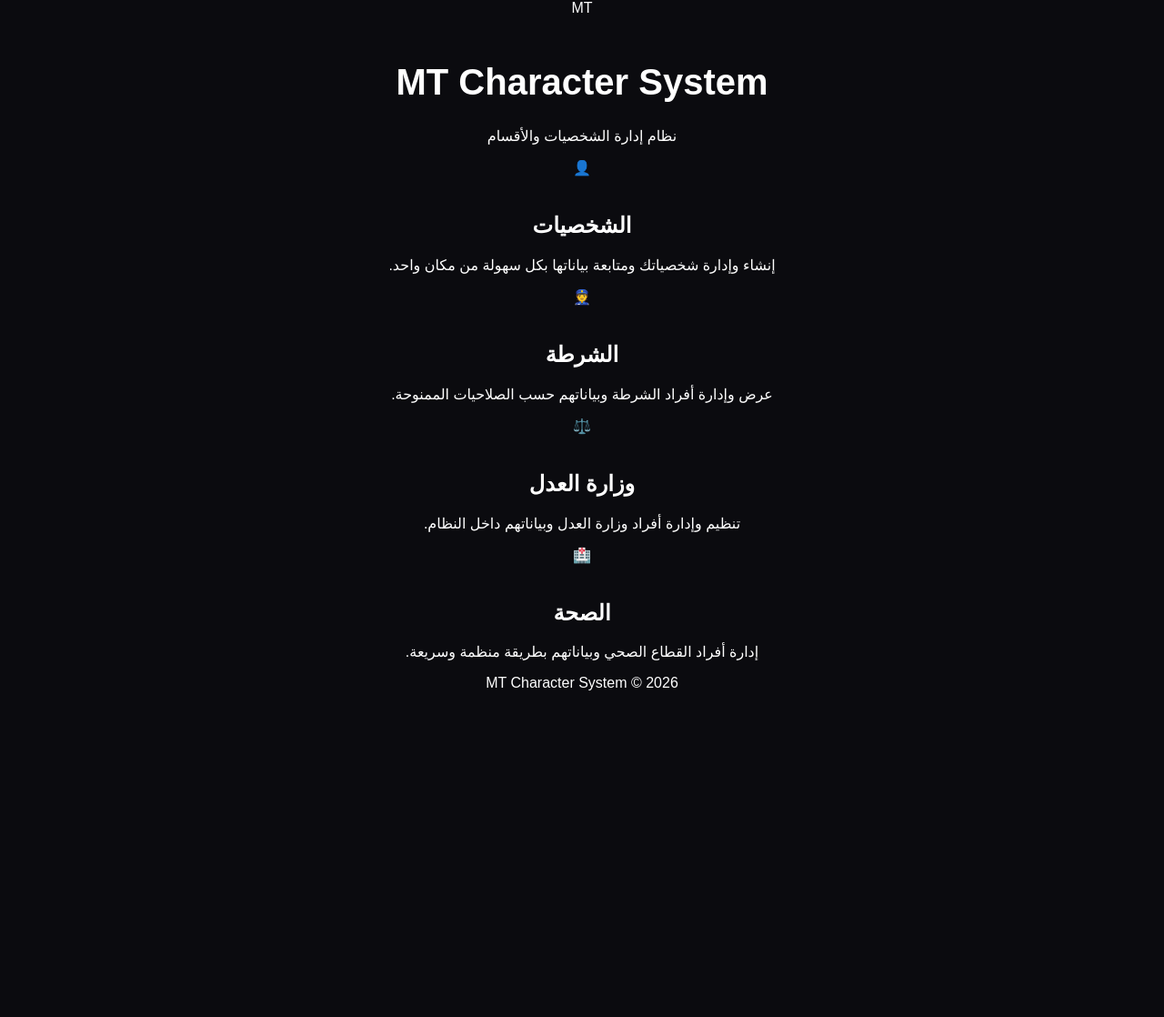
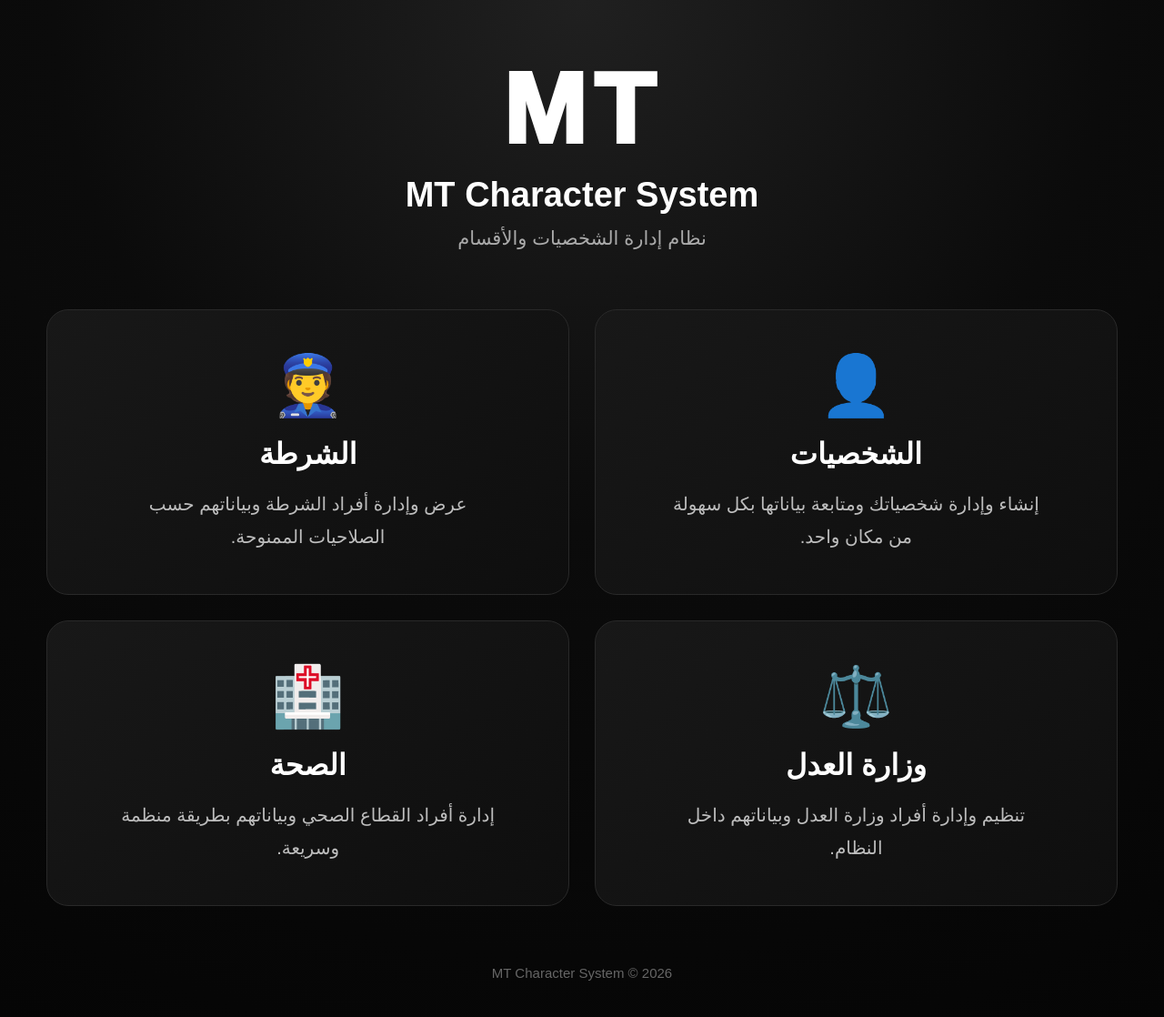
Before and after one commit to dahomaq37-jpg/-MT-Character-System, a Flask app: page / in a window 1280 px wide. Shown: the whole page at 91% size. Before the commit the page ends 759 px from the top, so only its background shows below. Run offline with Flask 3, Linux system fonts and the light colour scheme.

Commit message:
Update style.css

```diff
--- a/static/style.css
+++ b/static/style.css
@@ -1,31 +1,126 @@
+* {
+    box-sizing: border-box;
+}
+
 body {
     margin: 0;
+    min-height: 100vh;
     font-family: Arial, sans-serif;
-    background: #0b0b0f;
+    background:
+        radial-gradient(circle at top, #202020 0%, #0b0b0b 45%, #050505 100%);
     color: white;
-    text-align: center;
 }
 
-h1 {
-    margin-top: 50px;
-    font-size: 40px;
+.hero {
+    text-align: center;
+    padding: 65px 20px 45px;
 }
 
-h2 {
-    margin-top: 40px;
+.mt-logo {
+    font-size: 110px;
+    font-weight: 1000;
+    letter-spacing: 8px;
+    line-height: 1;
+    margin-bottom: 18px;
 }
 
-button {
-    margin: 10px;
-    padding: 15px 25px;
-    border: none;
-    border-radius: 12px;
-    background: #17171f;
-    color: white;
-    font-size: 18px;
-    cursor: pointer;
+.hero h1 {
+    margin: 0;
+    font-size: 38px;
+    font-weight: 800;
 }
 
-button:hover {
-    background: #252532;
+.hero p {
+    margin-top: 14px;
+    font-size: 21px;
+    color: #aaa;
 }
+
+.sections {
+    width: 92%;
+    max-width: 1250px;
+    margin: auto;
+
+    display: grid;
+    grid-template-columns: repeat(2, 1fr);
+    gap: 28px;
+}
+
+.section-card {
+    min-height: 310px;
+
+    padding: 45px 35px;
+
+    border: 1px solid #292929;
+    border-radius: 24px;
+
+    background: linear-gradient(
+        145deg,
+        #181818,
+        #0e0e0e
+    );
+
+    text-align: center;
+
+    display: flex;
+    flex-direction: column;
+    justify-content: center;
+    align-items: center;
+
+    transition: 0.25s ease;
+}
+
+.section-card:hover {
+    transform: translateY(-7px);
+    border-color: #555;
+    box-shadow: 0 15px 45px rgba(0, 0, 0, 0.5);
+}
+
+.icon {
+    font-size: 65px;
+    margin-bottom: 18px;
+}
+
+.section-card h2 {
+    margin: 0 0 18px;
+    font-size: 32px;
+}
+
+.section-card p {
+    margin: 0;
+    max-width: 430px;
+    color: #bdbdbd;
+    font-size: 20px;
+    line-height: 1.8;
+}
+
+footer {
+    text-align: center;
+    padding: 50px 20px 25px;
+    color: #666;
+    font-size: 15px;
+}
+
+@media (max-width: 700px) {
+
+    .mt-logo {
+        font-size: 80px;
+    }
+
+    .hero h1 {
+        font-size: 28px;
+    }
+
+    .hero p {
+        font-size: 18px;
+    }
+
+    .sections {
+        grid-template-columns: 1fr;
+        width: 90%;
+    }
+
+    .section-card {
+        min-height: 280px;
+    }
+}
```
